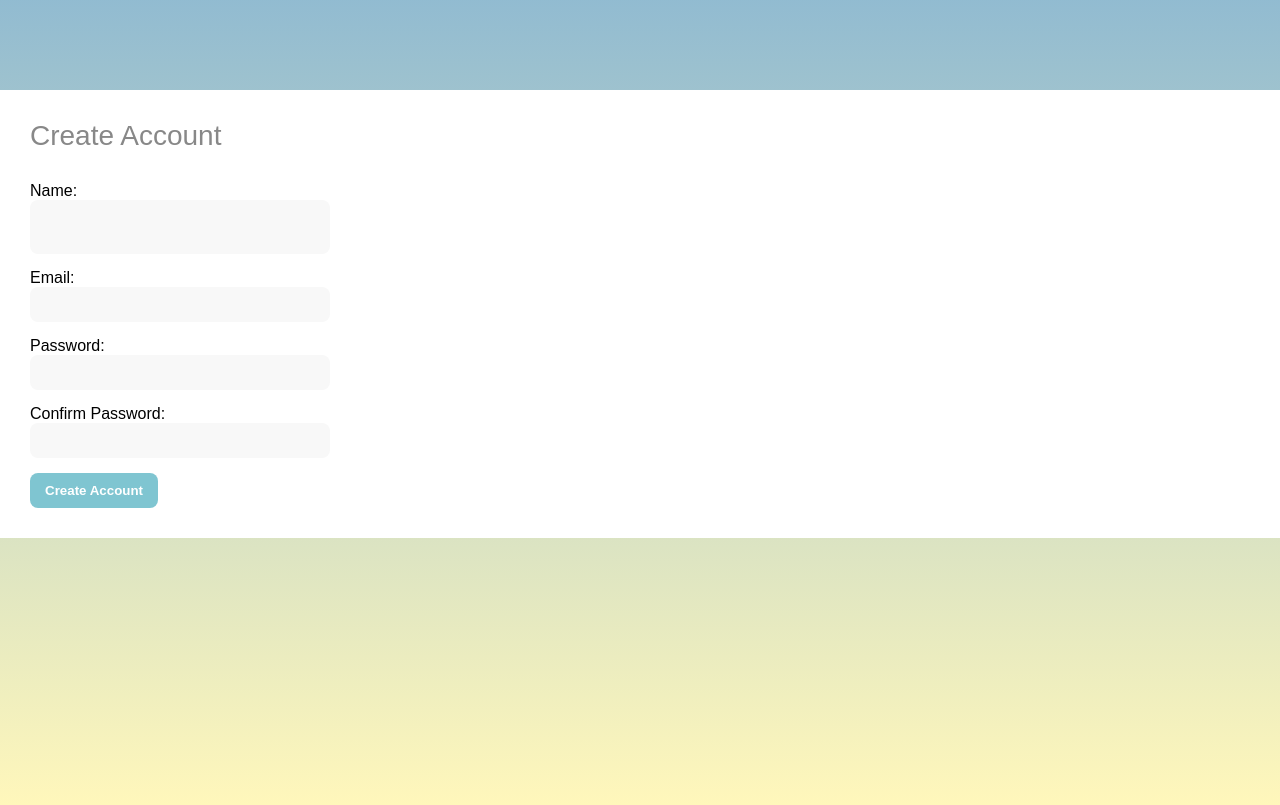
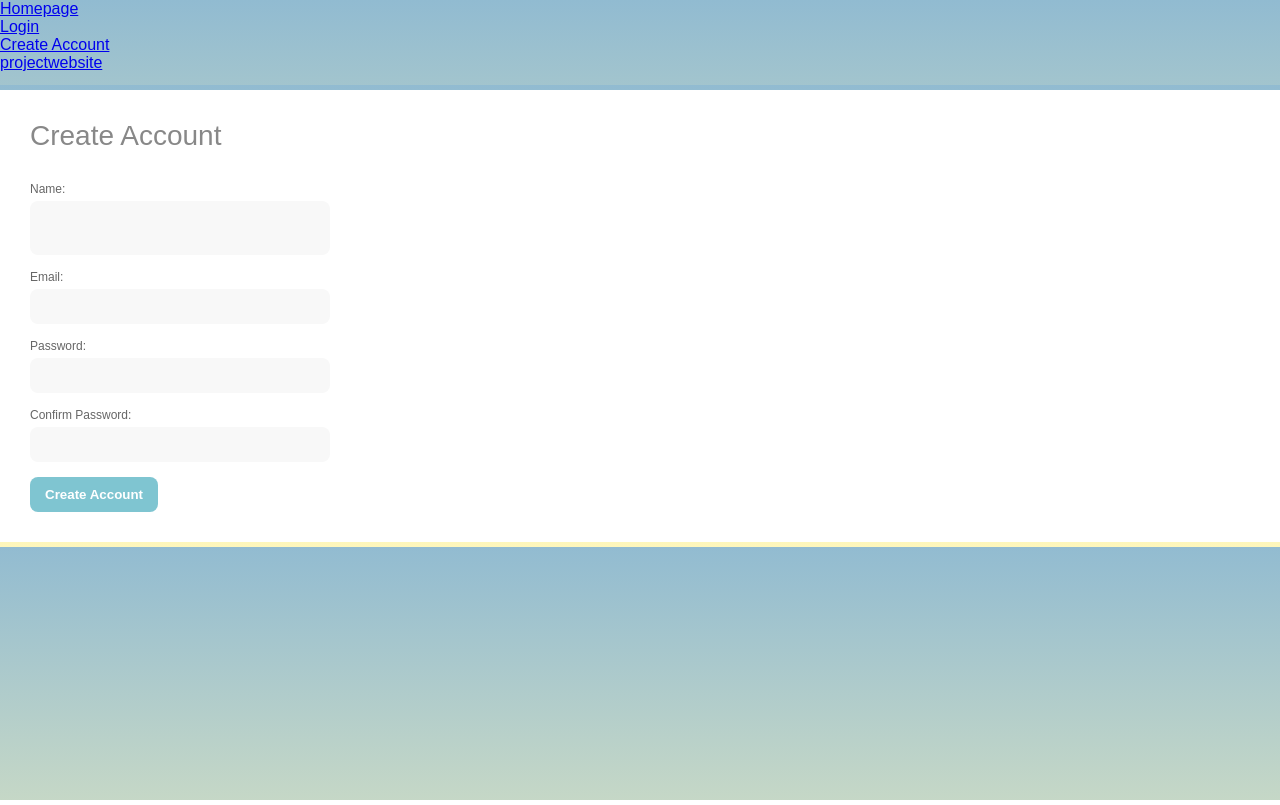
Before and after one commit to melinaabella/Quantivity, a React (Create React App) app in the folder quantivity-RJS/: page /CreateAccount in a window 1280 px wide. Built offline with nearby package versions, Linux system fonts and the light colour scheme.

Commit message:
fixed build errors in index.css

```diff
--- a/quantivity-RJS/src/App.css
+++ b/quantivity-RJS/src/App.css
@@ -119,7 +119,7 @@ background: linear-gradient(180deg, rgba(87,153,182,1) 0%, rgba(145,187,209,1) 0
   height: 100px;
   width: 100px;
   background-color: #eee;
-  checkmark-gap: 20px;
+  /*checkmark-gap: 20px;*/
 }
 
 /* On mouse-over, add a grey background color */
--- a/quantivity-RJS/src/index.css
+++ b/quantivity-RJS/src/index.css
@@ -22,7 +22,7 @@ input, button{
 }
 
 
-form: {
+form {
   display: block;
   position: relative;
 }
@@ -64,7 +64,7 @@ form .form-inner .form-group {
 
 }
 
-.form-inner .form-group: label {
+.form-inner .form-group label {
   display: block;
   color: #666;
   font-size: 12px;
@@ -73,7 +73,7 @@ form .form-inner .form-group {
 
 }
 
-.form-inner .form-group: focus-within {
+.form-inner .form-group focus-within {
   color: #FE4880;
 }
 
```
